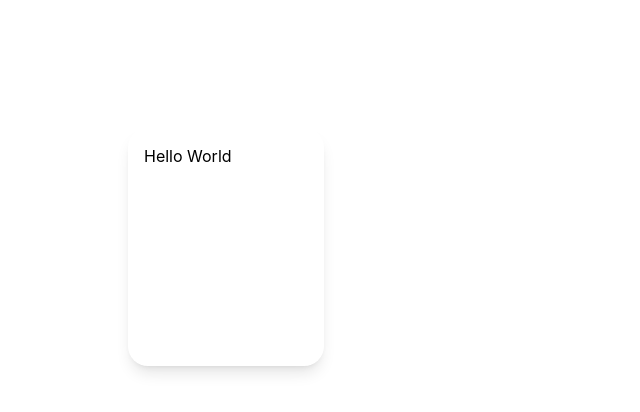
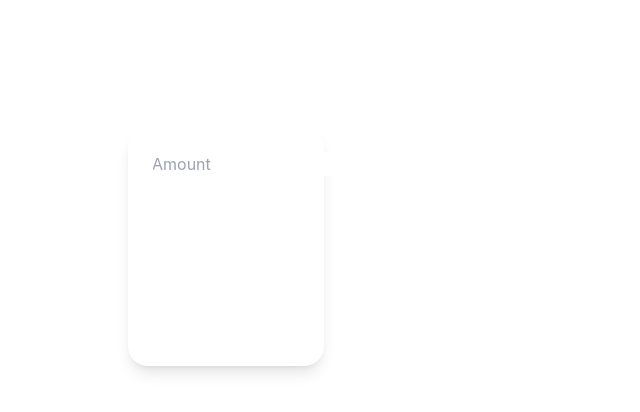
Before and after one commit to mpsb/chips, a Next.js app in the folder f-chips/: page / in a window 1280 px wide. Shown: the top 412 px of the page, without its empty margins (0-640 px from the left). Built offline with nearby package versions, Linux system fonts and the light colour scheme.

Commit message:
new component: TextField

```diff
--- a/f-chips/components/containers/Card.tsx
+++ b/f-chips/components/containers/Card.tsx
@@ -6,7 +6,7 @@ type Props = {
 
 const Card: NextPage<Props> = (props) => {
     return(
-        <div className="shadow-lg rounded-[20px] p-[16px] min-h-[238px]">
+        <div className="shadow-lg rounded-[20px] p-[24px] min-h-[238px]">
             {props.children}
         </div>
     );
--- /dev/null
+++ b/f-chips/components/inputs/TextField.tsx
@@ -0,0 +1,13 @@
+import { NextPage } from 'next';
+
+type Props = {
+    placeholder: string;
+};
+
+const TextField: NextPage<Props> = (props) => {
+    return(
+        <input type="text" className="border-solid border-1 border-black/[0.25] rounded-[20px]" placeholder={props.placeholder}/>
+    );
+};
+
+export default TextField;
--- a/f-chips/pages/index.tsx
+++ b/f-chips/pages/index.tsx
@@ -1,11 +1,12 @@
 import type { NextPage } from 'next'
 import Card from '../components/containers/Card'
+import TextField from '../components/inputs/TextField'
 
 const Home: NextPage = () => {
   return (
     <div style={{width: 196, marginLeft: 128, marginTop: 128}}>
       <Card>
-      Hello World
+      <TextField placeholder="Amount"/>
     </Card>
     </div>
   )
```
